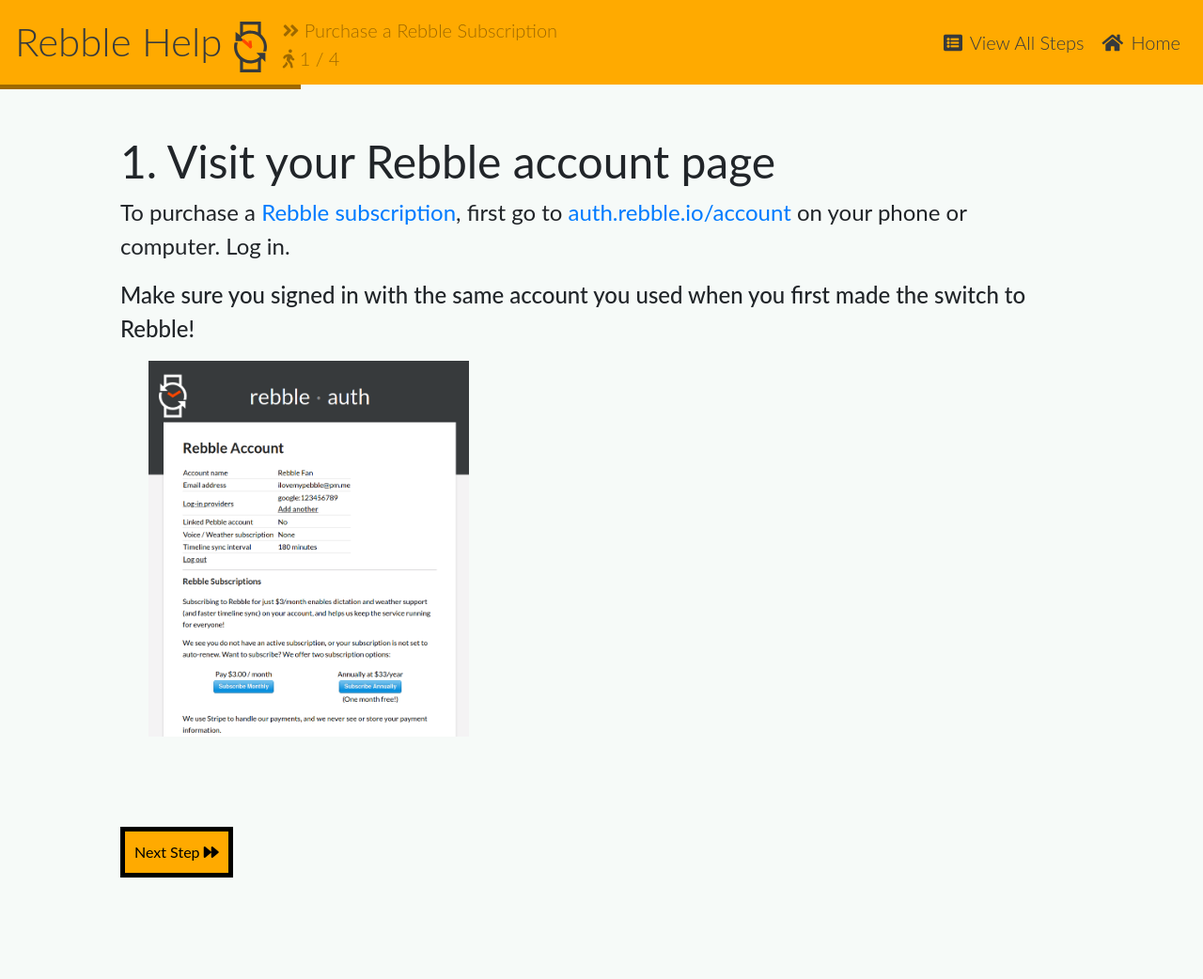
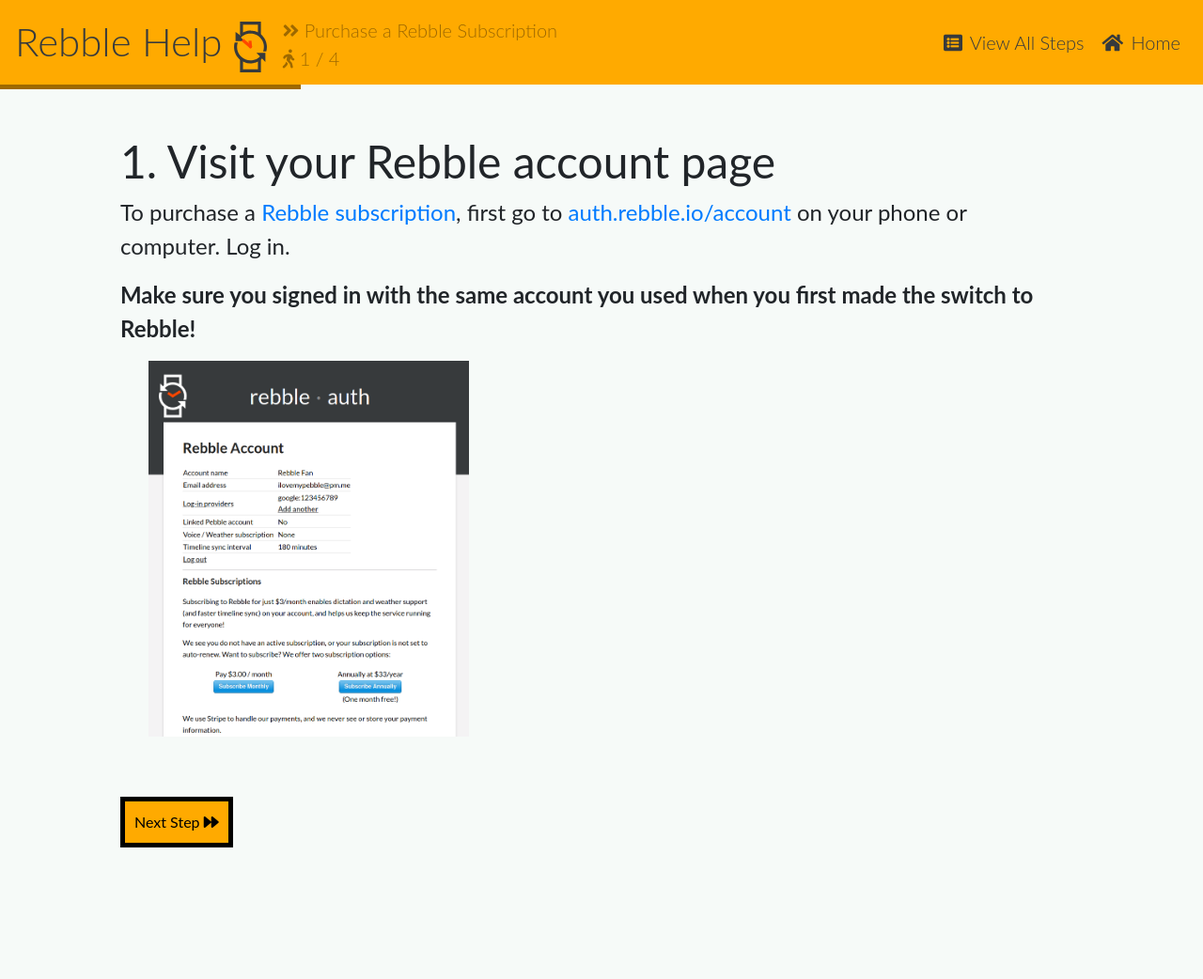
Before and after one commit to pebble-dev/rebble-help, a Jekyll site: the page built from _topic/setup-subscription.md, in a window 1280 px wide. Shown: the whole page at 94% size. Built offline with Jekyll 4.4.1, drawn with Linux system fonts in a browser that asks for light colours; nearby versions of some CDN libraries; after the commit the page ends 1010 px from its top, so only the background shows below that.

Commit message:
CSS updates

```diff
--- a/_layouts/post.html
+++ b/_layouts/post.html
@@ -45,7 +45,7 @@ layout: default
         {% endif %}
         <div id="contentEnd"></div>
         </div>
-        <div class="container mt-5 hidden" id="navButtons">
+        <div class="container mt-3 hidden" id="navButtons">
 
             <button class="mt-5 previousstep" onclick="prevStep()" id="btn_prev"> <i class="fas fa-backward"></i> Previous Step </button>
             <button class="mt-5 previousstep highlight" onclick="nextStep()" id="btn_next"> Next Step <i class="fas fa-forward"></i> </button>
--- a/res/css/help.css
+++ b/res/css/help.css
@@ -85,6 +85,9 @@ h1 {
   font-size: 2rem;
   margin-bottom: 10px;
 }
+.linklist {
+  padding-left: 0;
+}
 .linklist a {
   color: inherit;
 }
@@ -119,6 +122,7 @@ a.link {
 a.nodec {
   color: inherit !important;
   text-decoration: none !important;
+  display: inline !important;
 }
 
 button {
@@ -165,3 +169,12 @@ img {
 .hidden {
   display: none !important;
 }
+
+img[alt=icon] {
+  width: 50px !important;
+  margin: 0px;
+}
+
+strong {
+  font-weight: bolder;
+}
```
